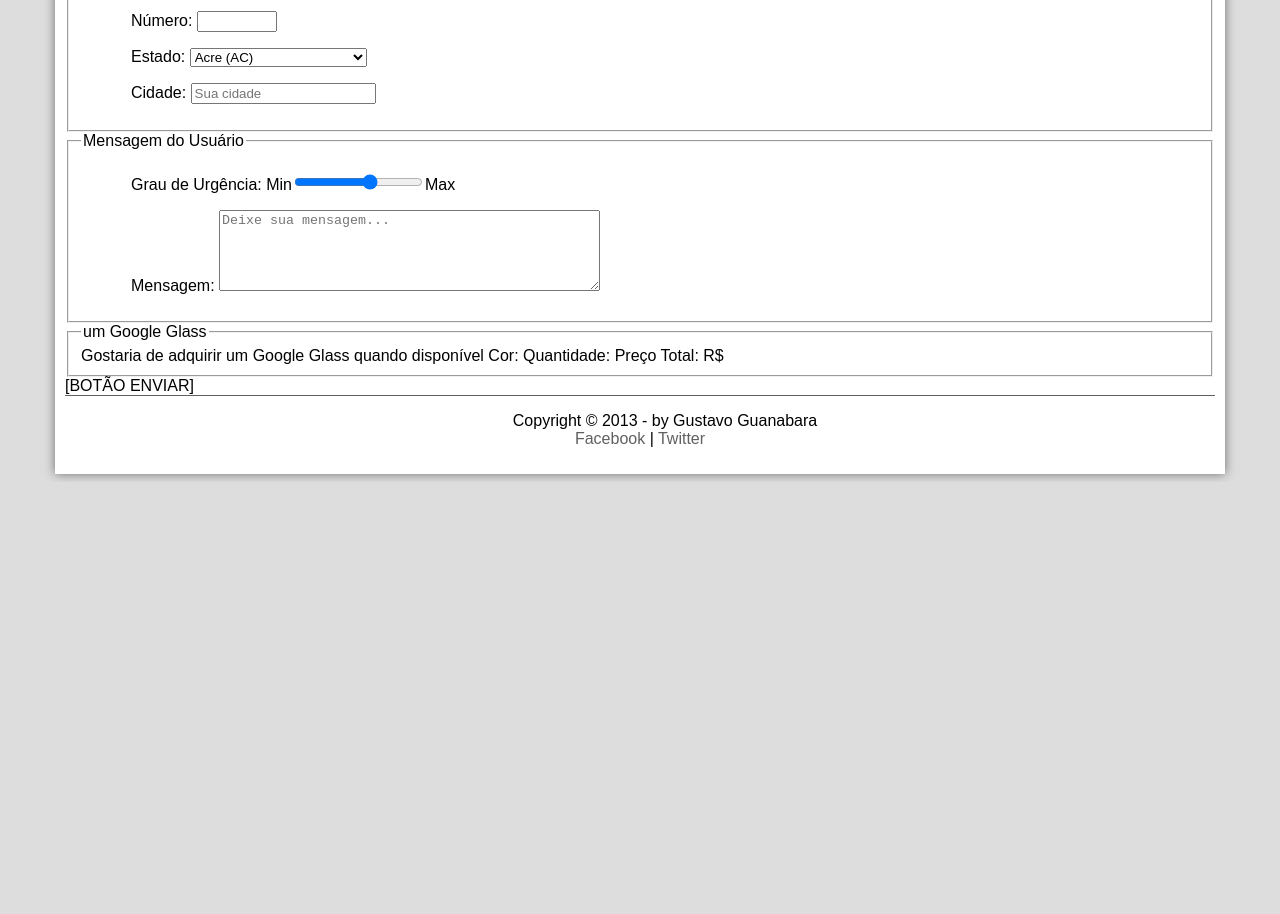
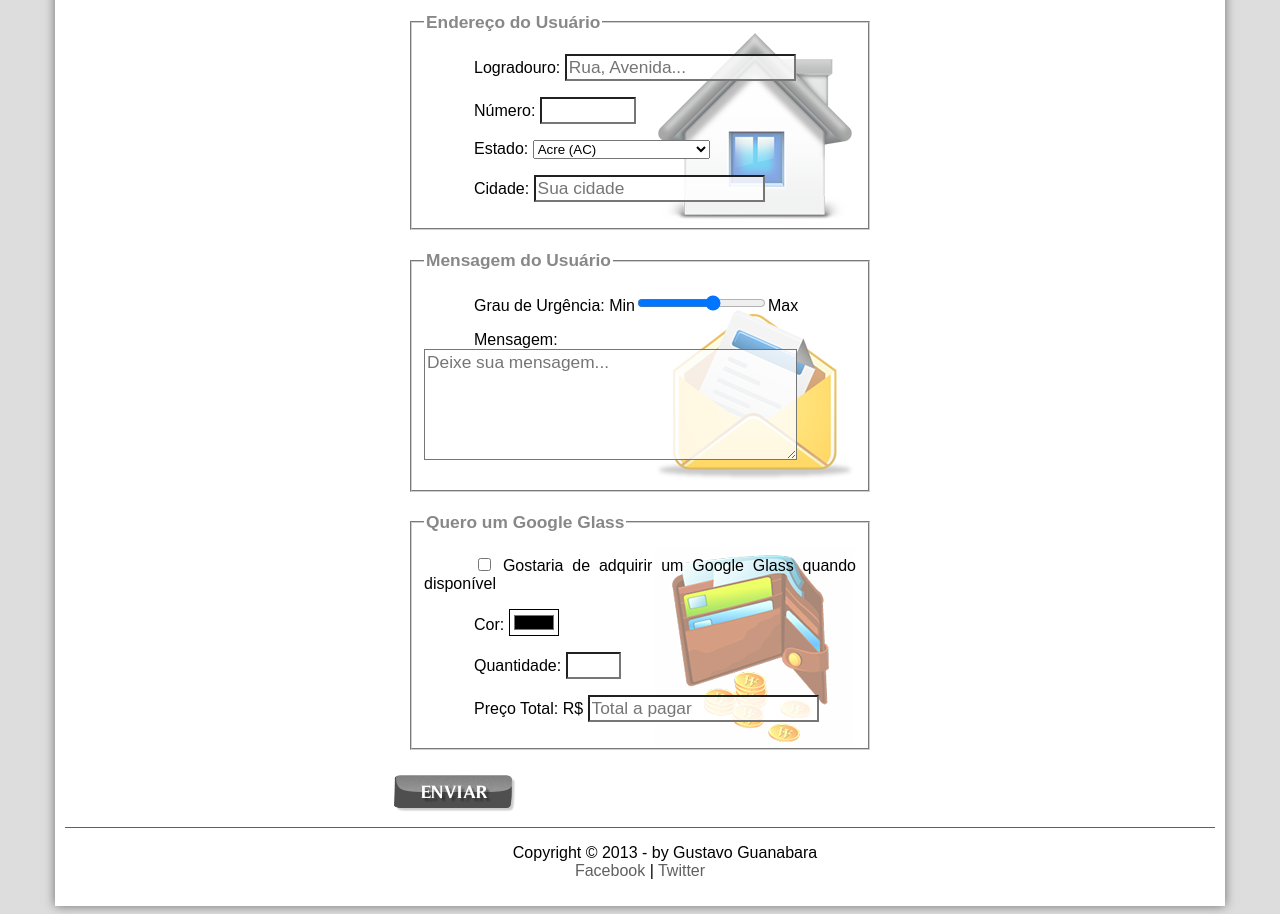
Before and after one commit to abmport/TecWeb, a plain HTML site: page ACs/Abner De Melo Porto-Vinicius Tertuliano/fale-conosco.html in a window 1280 px wide. Shown: the part 720-1634 px from the top of the page. Before the commit the page ends 1202 px from the top, so only its background shows below. Drawn offline with Linux system fonts and the light colour scheme.

Commit message:
Criado Folha de Estilo form.css

```diff
--- a/ACs/Abner De Melo Porto-Vinicius Tertuliano/_css/form.css
+++ b/ACs/Abner De Melo Porto-Vinicius Tertuliano/_css/form.css
@@ -0,0 +1,49 @@
+@charset "UTF-8";
+
+form {
+    width:  500px;
+    margin: auto;
+}
+
+input,textarea{
+    font-family: sans-serif;
+    font-weight:  normal;
+    font-size: 13pt;
+    background-color: rgba(255,255,255,.8);
+}
+
+input:hover,textarea:hover{
+    background-color: #dddddd;
+}
+
+legend{
+    color: #888888;
+    font-weight: bold;
+    font-size: 13pt;
+    font-family: sans-serif;
+}
+
+fieldset{
+    border-color: #cecece;
+    margin: 20px;
+}
+
+fieldset#sexo{
+    width: 150px;
+}
+
+fieldset#usuario{
+    background: url("../_imagens/icone-contato.png") no-repeat 95% 95%;
+}
+
+fieldset#endereco{
+    background: url("../_imagens/icone-endereco.png") no-repeat 95% 95%;
+}
+
+fieldset#mensagem{
+    background: url("../_imagens/icone-mensagem.png") no-repeat 95% 95%;
+}
+
+fieldset#pedido{
+    background: url("../_imagens/icone-pagamento.png") no-repeat 95% 95%;
+}
--- a/ACs/Abner De Melo Porto-Vinicius Tertuliano/fale-conosco.html
+++ b/ACs/Abner De Melo Porto-Vinicius Tertuliano/fale-conosco.html
@@ -10,7 +10,15 @@ vinicius.tertuliano@aluno.faculdadeimpacta.com.br
     <meta name="viewport" content="width=device-width, initial-scale=1.0">
     <link rel="stylesheet" href="_css/estilo.css">
     <link rel="stylesheet" href="_css/form.css">
-    <title>Fale Conosco</title>
+    <title>Tudo sobre Google Glass</title>
+    <script language="javascript" src="_javascript/funcoes.js"></script>
+    <script>
+        function calc_total() {
+            var qtd = parseInt(document.getElementById('cQtd').value)
+            tot = qtd * 1500;
+            document.getElementById('cTot').value = tot;
+        }
+    </script>
 </head>
 
 <body>
@@ -44,7 +52,7 @@ vinicius.tertuliano@aluno.faculdadeimpacta.com.br
                         <h3 class="direita">Atualizado em 01/Maio/2013</h3>
                     </hgroup>
                 </header>
-                <form method="POST" action="/">
+                <form method="POST" action="#" oninput="calc_total();">
                 <fieldset id="usuario">
                     <legend>Identificação do Usuário</legend>
                     <p><label for="cNome">Nome:</label>
@@ -115,28 +123,37 @@ vinicius.tertuliano@aluno.faculdadeimpacta.com.br
                     </p>
                     <p>
                     <label for="cMsg">Mensagem:
-                    <textarea name="tMsg" id="cMsg" cols="45" rows="5" placeholder="Deixe sua mensagem..."></textarea>
+                    <textarea name="tMsg" id="cMsg" cols="35" rows="5" placeholder="Deixe sua mensagem..."></textarea>
                     </label>
                     </p>
                 </fieldset>
 
-                <fieldset>
-                <legend> um Google Glass</legend>
-                    Gostaria de adquirir um Google Glass quando disponível
-                    Cor:
-                    Quantidade:
-                    Preço Total: R$
+                <fieldset id="pedido">
+                <legend> Quero um Google Glass</legend>
+                <p><input type="checkbox" name="tPed" id="cPed">
+                    <label>Gostaria de adquirir um Google Glass quando disponível</label></p>
+                    <p><label for="cCor">Cor:</label>
+                    <input type="color" name="tCor" id="cCor" value="#000FF"/>
+                    </p>
+                    <p>
+                    <label for="cQtd">Quantidade:</label>
+                    <input type="number" name="tQtd" id="cQtd" min="0" max="5"/>
+                    </p>
+                    <p>
+                    <label for="cTot">Preço Total: R$</label>
+                    <input type="text" name="tTot" id="cTot" placeholder="Total a pagar" readonly>
+                    </p>
                 </fieldset>
-
-                [BOTÃO ENVIAR]
+                <input type="image" name="tEnviar" src="_imagens/botao-enviar.png">
             </form>
             </article>
         </section>
 
         <footer id="rodape">
             <p>Copyright &copy; 2013 - by Gustavo Guanabara <br>
-                <a href="http://facebook.com/cursosemvideo"> Facebook</a> | <a
-                    href="http://twitter.com/cursosemvideo">Twitter</a></p>
+                <a href="http://facebook.com/cursosemvideo" target="_blank"> Facebook</a>
+                |
+                <a href="http://twitter.com/cursosemvideo" target="_blank">Twitter</a></p>
         </footer>
     </div>
 
```
Also changed, not shown: ACs/Abner De Melo Porto-Vinicius Tertuliano/index.html (+4 -3 lines).
